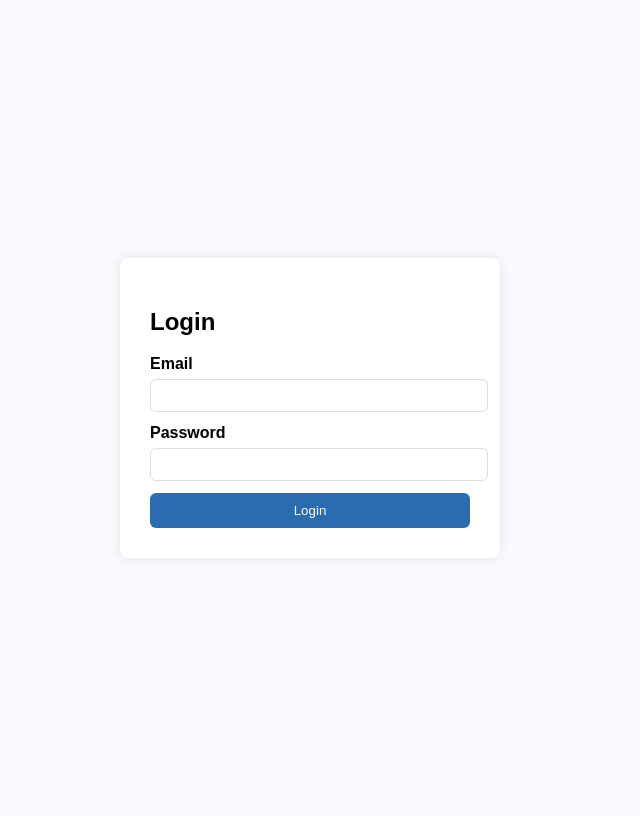
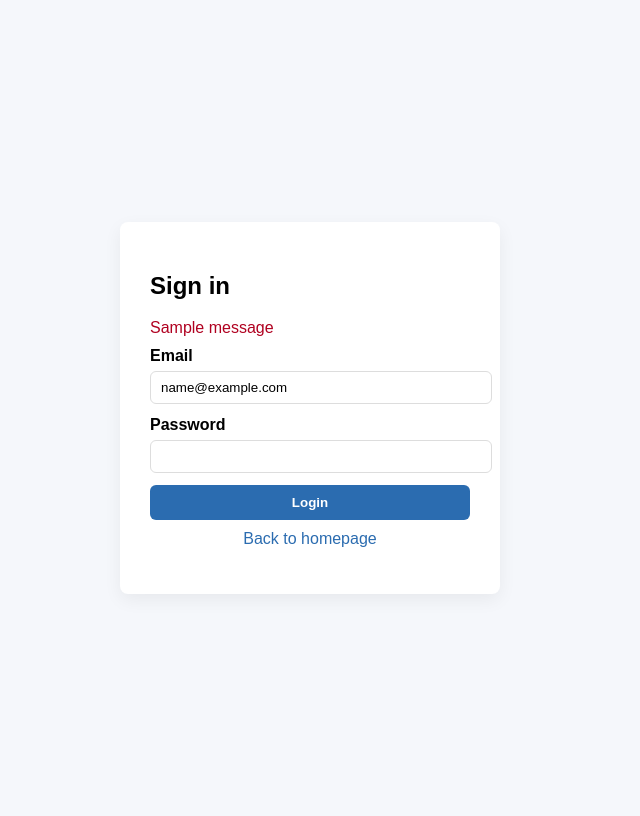
Before and after one commit to GlennPena/MyBackendV2, a Django app: template registration/templates/registration/login.html in a window 1280 px wide. Shown: the whole page, without its empty margins (330-970 px from the left). Run offline with Django 5.2, Linux system fonts and the light colour scheme; the template is opened without the code that fills it: most values are stand-ins (such as "Sample title", 1, 10 or a date in 2020); one stand-in notice (Sample message) is shown.

Commit message:
Added Log In, Log out and User List

```diff
--- a/registration/templates/registration/login.html
+++ b/registration/templates/registration/login.html
@@ -1,35 +1,89 @@
-<!doctype html>
+<!DOCTYPE html>
 <html>
   <head>
     <meta charset="utf-8" />
     <title>Login</title>
     <style>
-    body { font-family: Arial; background:#f7f9fc; display:flex; align-items:center; justify-content:center; height:100vh; }
-    .card { background:white; padding:30px; border-radius:8px; box-shadow:0 0 8px rgba(0,0,0,0.1); width:320px; }
-    .field { margin-bottom:12px; }
-    label { display:block; font-weight:bold; margin-bottom:6px; }
-    input { width:100%; padding:8px; border:1px solid #ddd; border-radius:6px; }
-    button { width:100%; padding:10px; background:#2b6cb0; color:white; border:none; border-radius:6px; }
+      body {
+        font-family: Arial, sans-serif;
+        display: flex;
+        align-items: center;
+        justify-content: center;
+        height: 100vh;
+        background: #f5f7fb;
+      }
+      .card {
+        background: white;
+        padding: 30px;
+        border-radius: 8px;
+        box-shadow: 0 6px 18px rgba(0, 0, 0, 0.06);
+        width: 320px;
+      }
+      .field {
+        margin-bottom: 12px;
+      }
+      label {
+        display: block;
+        font-weight: 600;
+        margin-bottom: 6px;
+      }
+      input[type="text"],
+      input[type="password"] {
+        width: 100%;
+        padding: 8px 10px;
+        border: 1px solid #ddd;
+        border-radius: 6px;
+      }
+      button {
+        width: 100%;
+        padding: 10px;
+        border: none;
+        border-radius: 6px;
+        background: #2b6cb0;
+        color: white;
+        font-weight: 600;
+      }
+      .error {
+        color: #b00020;
+        margin-bottom: 10px;
+      }
+      a {
+        text-decoration: none;
+        color: #2b6cb0;
+      }
     </style>
   </head>
   <body>
     <div class="card">
-    <h2>Login</h2>
+      <h2>Sign in</h2>
 
-        <p style="color:red;"></p>
+      {% if messages %} {% for msg in messages %}
+      <div class="error">{{ msg }}</div>
+      {% endfor %} {% endif %}
 
       <form method="post">
+        {% csrf_token %}
+        <div class="field">
+          <label>Email</label>
+          <input
+            name="email"
+            type="text"
+            value="{{ email|default:'' }}"
+            required
+          />
+        </div>
 
         <div class="field">
-        <label>Email</label>
-        <input type="text" name="email" required>
+          <label>Password</label>
+          <input name="password" type="password" required />
         </div>
-      <div class="field">
-        <label>Password</label>
-        <input type="password" name="password" required>
-      </div>
+
         <button type="submit">Login</button>
       </form>
+
+      <p style="margin-top: 10px; text-align: center">
+        <a href="{% url 'homepage' %}">Back to homepage</a>
+      </p>
     </div>
   </body>
 </html>
--- a/registration/urls.py
+++ b/registration/urls.py
@@ -1,10 +1,13 @@
 from django.urls import path
 from . import views
-app_name = 'registration'
+app_name = "registration"
 
 urlpatterns = [
-    path('api/register/', views.register_user, name='register_api'),
-    path('api/users/', views.list_users, name='list_users'),
+    path('api/register/', views.register_user, name='register_user'),
+    path('api/users/', views.list_users, name='list_user'),
     path('api/users/<int:pk>/', views.user_detail, name='user_detail'),
     path('login/', views.login_view, name='login_page'),
+    path('login/', views.login_view, name='login_html'),
+    path('logout/', views.logout_view, name='logout_html'),
+    path('users/', views.users_html, name='users_html'),
 ]
```
Also changed, not shown: registration/templates/registration/users_list.html (added, +91 -0 lines), registration/views.py (+64 -6 lines), db.sqlite3. Lines whose indentation alone changed are shown as unchanged.
